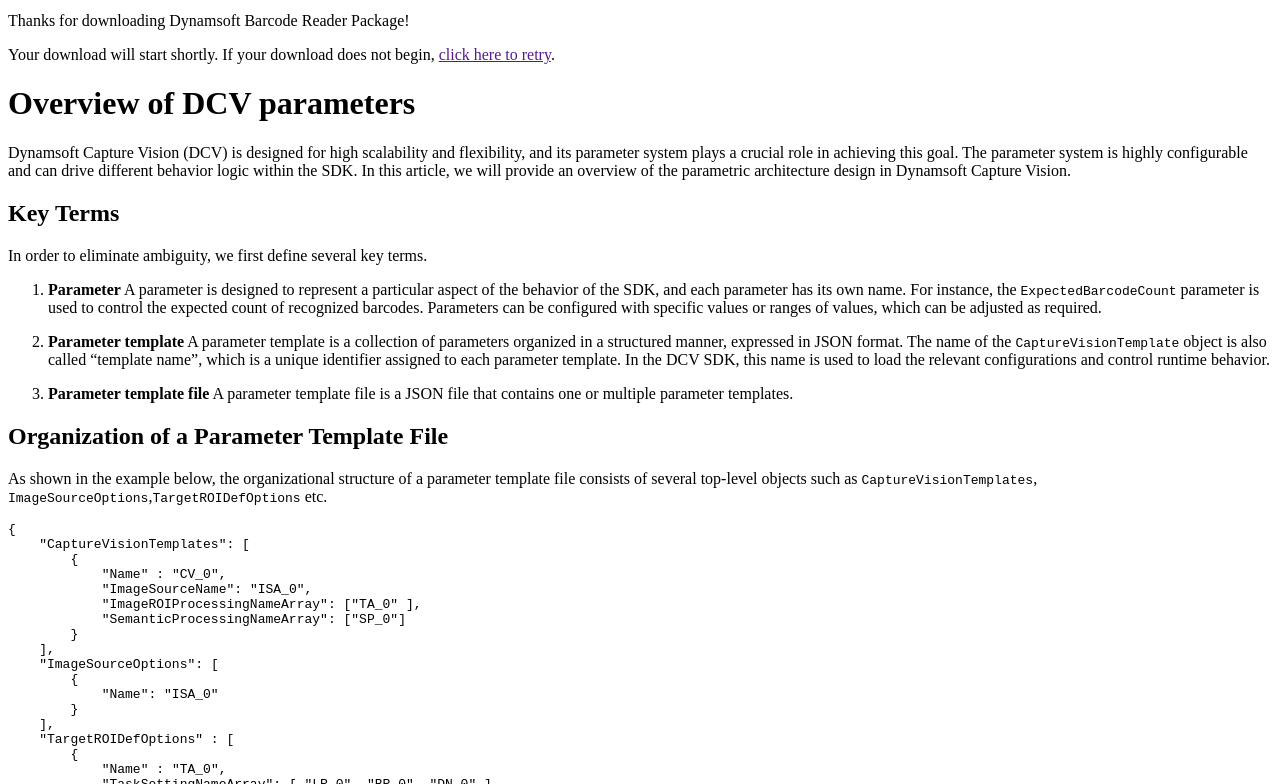
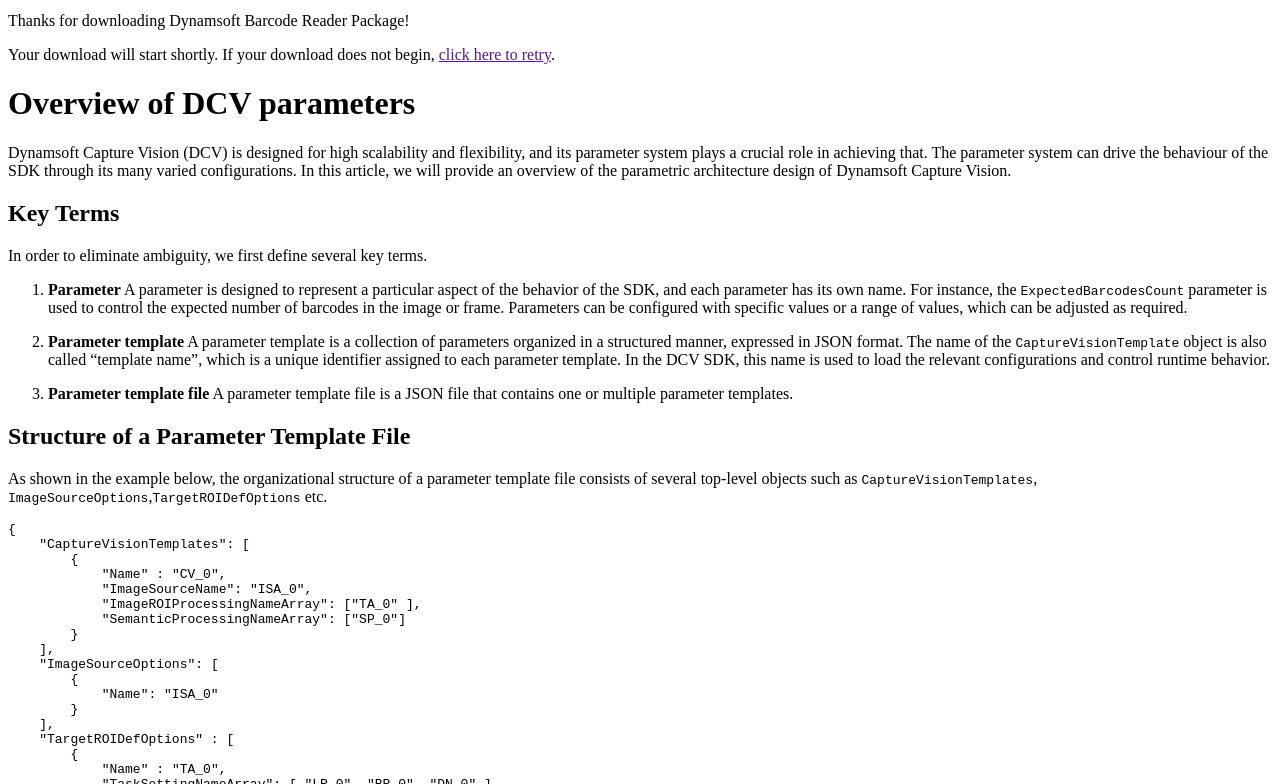
Before and after one commit to dynamsoft-docs/capture-vision-docs, a Jekyll site: the page built from parameters/file/index.md, in a window 1280 px wide and 900 px high, scrolled down 435 px, cut to the strip 116-900 px from the top of the window. Built offline with Jekyll 4.4.1, drawn with Linux system fonts in a browser that asks for light colours.

Commit message:
Update index.md
Mainly fixing the spelling grammar and improving the readability of the main parameters page.

```diff
--- a/parameters/file/index.md
+++ b/parameters/file/index.md
@@ -10,14 +10,14 @@ needGenerateH3Content: true
 
 # Overview of DCV parameters
 
-Dynamsoft Capture Vision (DCV) is designed for high scalability and flexibility, and its parameter system plays a crucial role in achieving this goal. The parameter system is highly configurable and can drive different behavior logic within the SDK. In this article, we will provide an overview of the parametric architecture design in Dynamsoft Capture Vision.
+Dynamsoft Capture Vision (DCV) is designed for high scalability and flexibility, and its parameter system plays a crucial role in achieving that. The parameter system can drive the behaviour of the SDK through its many varied configurations. In this article, we will provide an overview of the parametric architecture design of Dynamsoft Capture Vision.
 
 ## Key Terms
 
 In order to eliminate ambiguity, we first define several key terms.
 
 1. **Parameter**
-A parameter is designed to represent a particular aspect of the behavior of the SDK, and each parameter has its own name. For instance, the `ExpectedBarcodeCount` parameter is used to control the expected count of recognized barcodes. Parameters can be configured with specific values or ranges of values, which can be adjusted as required.
+A parameter is designed to represent a particular aspect of the behavior of the SDK, and each parameter has its own name. For instance, the `ExpectedBarcodesCount` parameter is used to control the expected number of barcodes in the image or frame. Parameters can be configured with specific values or a range of values, which can be adjusted as required.
 
 1. **Parameter template**
 A parameter template is a collection of parameters organized in a structured manner, expressed in JSON format. The name of the `CaptureVisionTemplate` object is also called "template name", which is a unique identifier assigned to each parameter template. In the DCV SDK, this name is used to load the relevant configurations and control runtime behavior.
@@ -25,7 +25,7 @@ A parameter template is a collection of parameters organized in a structured man
 1. **Parameter template file**
 A parameter template file is a JSON file that contains one or multiple parameter templates.
 
-## Organization of a Parameter Template File
+## Structure of a Parameter Template File
 
 As shown in the example below, the organizational structure of a parameter template file consists of several top-level objects such as `CaptureVisionTemplates`, `ImageSourceOptions`,`TargetROIDefOptions` etc.
 
```
